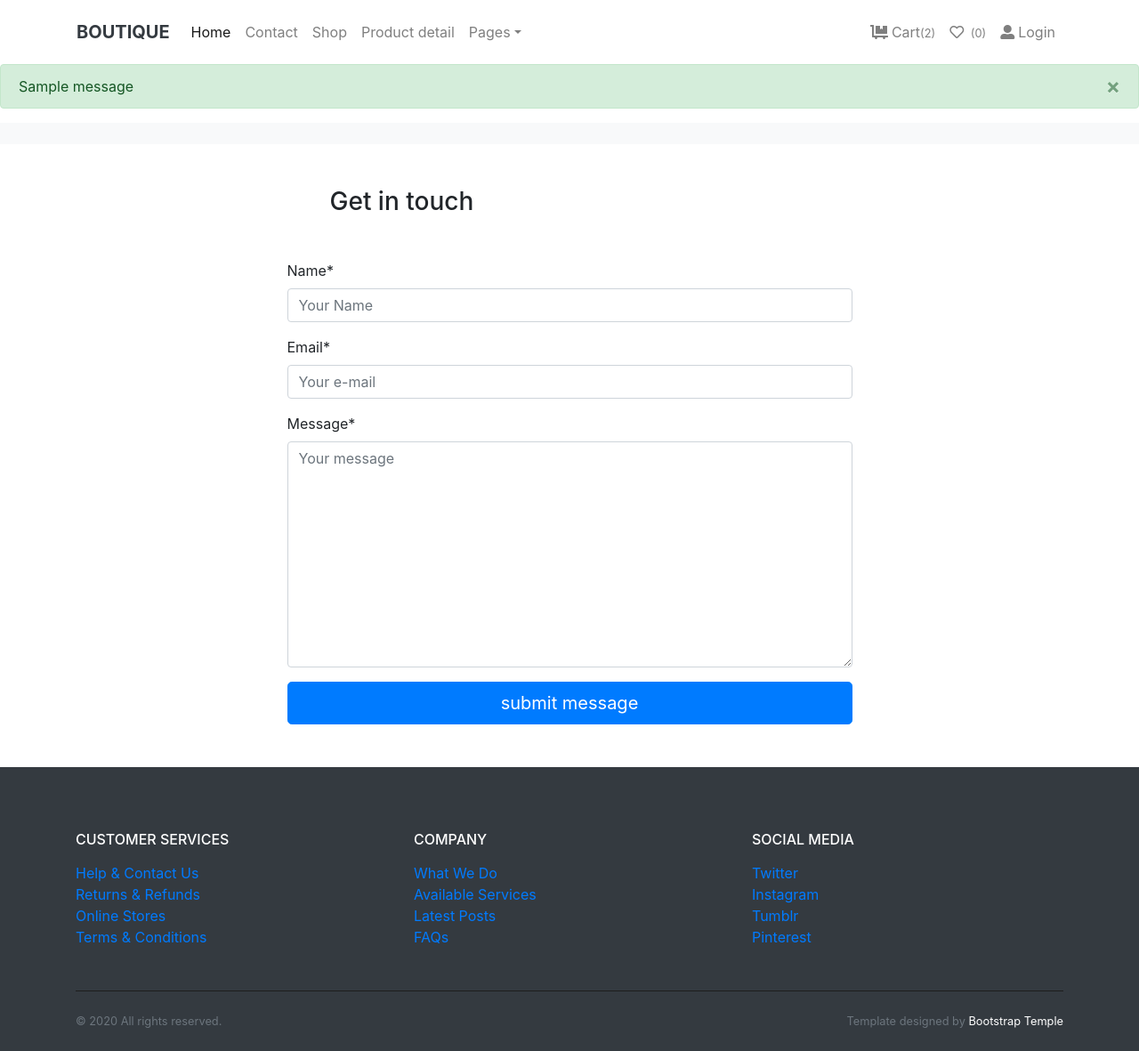
After one commit to ArtusU/ecf_store, a Django app: page /contact in a window 1280 px wide. The commit adds this page. Shown: the whole page at 89% size. Run offline with Django 3.2, Linux system fonts and the light colour scheme; tables that the repository leaves empty hold one stand-in row (values such as "Sample post"); one stand-in notice (Sample message) is shown; some libraries are stand-ins or nearby versions; some web fonts are replaced.

Commit message:
contact form and send email

```diff
--- /dev/null
+++ b/core/forms.py
@@ -0,0 +1,13 @@
+from django import forms
+
+
+class ContactForm(forms.Form):
+    name = forms.CharField(max_length=100, widget=forms.TextInput(attrs={
+        'placeholder': 'Your Name'
+    }))
+    email = forms.EmailField(widget=forms.TextInput(attrs={
+        'placeholder': 'Your e-mail'
+    }))
+    message = forms.CharField(widget=forms.Textarea(attrs={
+        'placeholder': 'Your message'
+    }))
--- a/core/views.py
+++ b/core/views.py
@@ -1,6 +1,39 @@
-from django.shortcuts import render
+from django.core.mail import send_mail
+from django.conf import settings
+from django.contrib import messages
+from django.shortcuts import render, reverse
 from django.views import generic
+
+from .forms import ContactForm
 
 
 class HomeView(generic.TemplateView):
     template_name = 'index.html'
+
+class ContactView(generic.FormView):
+    form_class = ContactForm
+    template_name = 'contact.html'
+
+    def get_success_url(self):
+        return reverse('contact')
+
+    def form_valid(self, form):
+        messages.info(self.request, "Thanks for getting in touch. We have received your message.")
+        name = form.cleaned_data.get('name')
+        email = form.cleaned_data.get('email')
+        message = form.cleaned_data.get('message')
+
+        full_message = f"""
+            Received message below from {name}, {email}
+            ___________________________________________
+
+            {message}
+            """
+        send_mail(
+            subject="Received contact form submition",
+            message=full_message,
+            from_email=settings.DEFAULT_FROM_EMAIL,
+            recipient_list=[settings.NOTIFY_EMAIL]
+        )
+
+        return super(ContactView, self).form_valid(form)
--- a/ecf_store/urls.py
+++ b/ecf_store/urls.py
@@ -8,6 +8,7 @@ from core import views
 urlpatterns = [
     path('admin/', admin.site.urls),
     path('', views.HomeView.as_view(), name='home'),
+    path('contact', views.ContactView.as_view(), name='contact'),
 ]
 
 if settings.DEBUG:
--- a/requirements.txt
+++ b/requirements.txt
@@ -1,5 +1,6 @@
 asgiref==3.3.1
 Django==3.1.7
+django-crispy-forms==1.11.2
 psycopg2-binary==2.8.6
 python-decouple==3.4
 pytz==2021.1
--- a/templates/base.html
+++ b/templates/base.html
@@ -37,6 +37,18 @@
     <div class="page-holder">
       {% include 'navbar.html' %}
 
+      {% if messages %}
+            {% for message in messages %}
+                <div class="alert alert-{{ message.tags }} alert-dismissible fade show" role="alert">
+                    <span class="alert-inner--icon"><i class="ni ni-like-2"></i></span>
+                    <span class="alert-inner--text">{{ message }}</span>
+                    <button type="button" class="close" data-dismiss="alert" aria-label="Close">
+                        <span aria-hidden="true">&times;</span>
+                    </button>
+                </div>
+            {% endfor %}
+        {% endif %}
+
 
       {% block content %}
 
--- /dev/null
+++ b/templates/contact.html
@@ -0,0 +1,34 @@
+{% extends "base.html" %}
+{% load static %}
+{% load crispy_forms_tags %}
+
+{% block content %}
+
+<div class="bg-light py3">
+    <div class="container">
+        <div class="row">
+            <div class="col-md-12 mb-0">
+                <br>
+            </div>
+        </div>
+    </div>
+</div>
+<div class="site-section">
+    <div class="container">
+        <div class="row justify-content-center">
+            <div class="col-md-7">
+                <h2 class="h3 m-5 text-black">Get in touch</h2>
+            </div>
+            <div class="col-md-7">
+                <form method="POST">
+                    {% csrf_token %}
+                    {{form|crispy}}
+                    <input type="submit" class="btn btn-primary btn-lg btn-block mb-5" value="submit message">
+                </form>
+            </div>
+
+        </div>
+    </div>
+</div>
+
+{% endblock content %}
--- a/templates/index.html
+++ b/templates/index.html
@@ -44,7 +44,7 @@
     </div>
     <!-- HERO SECTION-->
     <div class="container">
-    <section class="hero pb-3 bg-cover bg-center d-flex align-items-center" style="background: url(img/hero-banner-alt.jpg)">
+    <section class="hero pb-3 bg-cover bg-center d-flex align-items-center" style="background: url({% static 'img/hero-banner-alt.jpg' %});">
         <div class="container py-5">
         <div class="row px-4 px-lg-5">
             <div class="col-lg-6">
@@ -77,7 +77,7 @@
         <div class="col-xl-3 col-lg-4 col-sm-6">
             <div class="product text-center">
             <div class="position-relative mb-3">
-                <div class="badge text-white badge-"></div><a class="d-block" href="detail.html"><img class="img-fluid w-100" src="img/product-1.jpg" alt="..."></a>
+                <div class="badge text-white badge-"></div><a class="d-block" href="detail.html"><img class="img-fluid w-100" src="{% static 'img/product-1.jpg' %}" alt="..."></a>
                 <div class="product-overlay">
                 <ul class="mb-0 list-inline">
                     <li class="list-inline-item m-0 p-0"><a class="btn btn-sm btn-outline-dark" href="#"><i class="far fa-heart"></i></a></li>
@@ -279,5 +279,4 @@
         </div>
     </section>
 </div>
-
 {% endblock content %}
--- a/templates/navbar.html
+++ b/templates/navbar.html
@@ -6,7 +6,10 @@
             <div class="collapse navbar-collapse" id="navbarSupportedContent">
               <ul class="navbar-nav mr-auto">
                 <li class="nav-item">
-                  <!-- Link--><a class="nav-link active" href="index.html">Home</a>
+                  <!-- Link--><a class="nav-link active" href="/">Home</a>
+                </li>
+                <li class="nav-item">
+                  <!-- Link--><a class="nav-link" href="{% url 'contact' %}">Contact</a>
                 </li>
                 <li class="nav-item">
                   <!-- Link--><a class="nav-link" href="shop.html">Shop</a>
```
Also changed, not shown: ecf_store/settings.py (+12 -2 lines), 1 other file.
